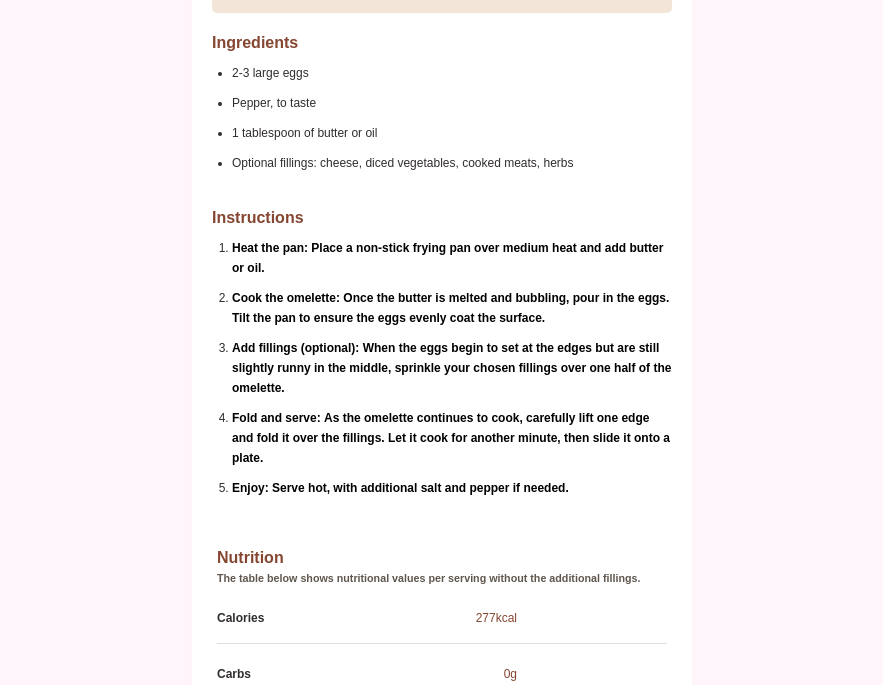
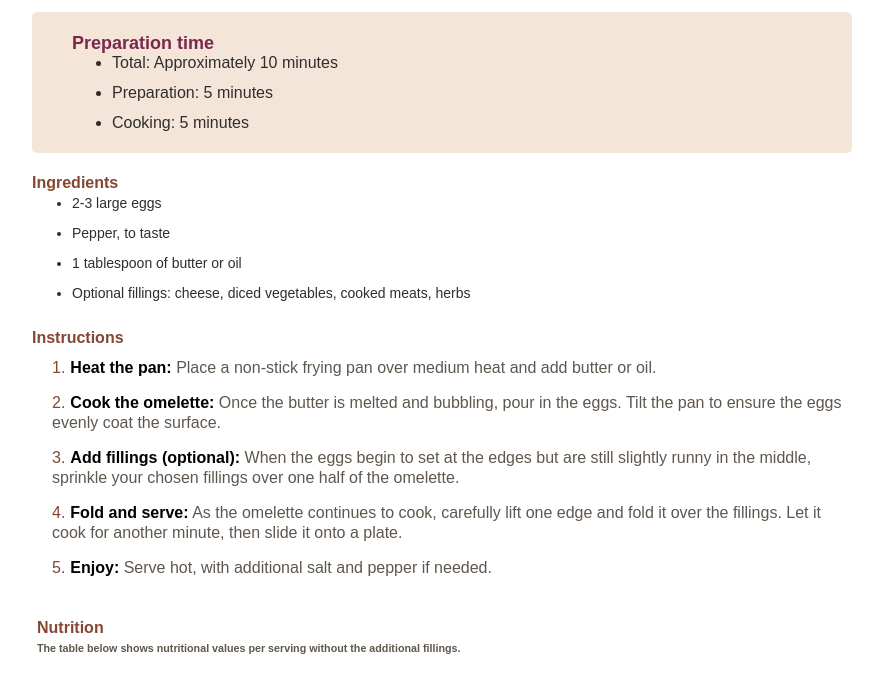
Before and after one commit to Auly-hub/recipe-page-main, a plain HTML site: page recipe-page-main/index.html in a window 1536 px wide. Shown: the part 528-1213 px from the top of the page, without its empty margins (326-1209 px from the left). Drawn offline with Linux system fonts and the light colour scheme.

Commit message:
recipe-page-main

```diff
--- a/recipe-page-main/index.html
+++ b/recipe-page-main/index.html
@@ -44,13 +44,13 @@
 
       <div class="Instructions_sect">
         <h4>Instructions</h4>
-        <ol>
-            <li><span>Heat the pan:</span> <span class="title">Place a non-stick frying pan over medium heat and add butter or oil.</span></li>
-            <li><span>Cook the omelette:</span> <span class="title">Once the butter is melted and bubbling, pour in the eggs. Tilt the pan to ensure the eggs evenly coat the surface.</span></li>
-            <li><span>Add fillings (optional):</span> <span class="title">When the eggs begin to set at the edges but are still slightly runny in the middle, sprinkle your chosen fillings over one half of the omelette.</span></li>
-            <li><span>Fold and serve:</span> <span class="title">As the omelette continues to cook, carefully lift one edge and fold it over the fillings. Let it cook for another minute, then slide it onto a plate.</span></li>
-            <li><span>Enjoy:</span> <span class="title">Serve hot, with additional salt and pepper if needed.</span></li>
-        </ol>
+
+            <p ><span class="num">1.</span><span  class="tire">Heat the pan:</span> <span class="title">Place a non-stick frying pan over medium heat and add butter or oil.</span></p>
+            <p ><span class="num">2.</span><span class="tire" >Cook the omelette:</span> <span class="title">Once the butter is melted and bubbling, pour in the eggs. Tilt the pan to ensure the eggs evenly coat the surface.</span></p>
+            <p ><span class="num">3.</span><span class="tire">Add fillings (optional):</span> <span class="title">When the eggs begin to set at the edges but are still slightly runny in the middle, sprinkle your chosen fillings over one half of the omelette.</span></p>
+            <p ><span class="num">4.</span><span class="tire">Fold and serve:</span> <span class="title">As the omelette continues to cook, carefully lift one edge and fold it over the fillings. Let it cook for another minute, then slide it onto a plate.</span></p>
+            <p ><span class="num">5.</span><span class="tire">Enjoy:</span> <span class="title">Serve hot, with additional salt and pepper if needed.</span></p>
+
       </div>
 
       <div class="Nutrition-sect">
--- a/recipe-page-main/styles.css
+++ b/recipe-page-main/styles.css
@@ -57,25 +57,25 @@ main {
     color: hsl(30, 10%, 34%);
 }
 
-.Preparation-sect{
+.Preparation-sect {
     margin-top: 15px;
     background-color: hsl(30, 54%, 90%);
     padding-top: 1px;
-    padding-bottom:10px;
+    padding-bottom: 10px;
     padding-left: 25px;
     border-radius: 5px;
 }
 
-.Preparation-sect h2{
+.Preparation-sect h2 {
     margin-top: 20px;
-    font-size: 14px;
-    color:hsl(332, 51%, 32%) ;
+    font-size: 16px;
+    color: hsl(332, 51%, 32%);
 }
 
-.Preparation-sect ul li{
+.Preparation-sect ul li {
     padding-bottom: 5px;
-    font-size: 12px;
-    color:  hsl(24, 5%, 18%);
+    font-size: 16px;
+    color: hsl(24, 5%, 18%);
 }
 
 h3, h4, h5 {
@@ -84,30 +84,38 @@ h3, h4, h5 {
     font-size: 16px;
 }
 
-ul, ol {
+.Instructions_sect p{
     text-align: left;
     margin: 10px 0;
     padding-left: 20px;
     padding-bottom: 5px;
-    color:  hsl(24, 5%, 18%);
+    font-size: 16px;
+
 }
 
-span{
+.num{
+    color: hsl(14, 45%, 36%);
+}
+
+.tire {
     color: black;
     font-weight: bolder;
     padding-bottom: 5px;
+    padding-left: 5px;
+}
+
+.title{
+    color: hsl(30, 10%, 34%);
 }
 
 li {
     margin-bottom: 5px;
-    font-size: 12px;
-    color:  hsl(24, 5%, 18%);
+    font-size: 14px;
+    color: hsl(24, 5%, 18%);
     padding-bottom: 5px;
 }
 
 .Nutrition-sect {
-    /* margin-top: 10px; */
-    /* background-color: hsl(30, 54%, 90%); */
     padding: 5px;
     border-radius: 8px;
 }
@@ -115,22 +123,22 @@ li {
 .Nutri_lg {
     font-size: 12px;
     font-weight: bold;
-    color:  hsl(24, 5%, 18%);
-
+    color: hsl(24, 5%, 18%);
 }
 
 .Nutri_Mb {
-    font-size:12px;
+    font-size: 12px;
     color: hsl(14, 45%, 36%);
     padding-bottom: 10px;
     padding-right: 150px;
 }
+
 .Mb-lg {
     display: flex;
     justify-content: space-between;
     margin: 20px 0;
     padding-bottom: 5px;
-    border-bottom: 1px solid hsl(30, 18%, 87%); /* Light gray line */
+    border-bottom: 1px solid hsl(30, 18%, 87%);
 }
 
 .attribution {
@@ -139,3 +147,96 @@ li {
     font-size: 12px;
     color: hsl(332, 58%, 44%);
 }
+
+
+@media (min-width: 1440px) {
+    body {
+        font-size: 16px;
+    }
+
+    .MB-mentor {
+        max-width: 900px;
+        padding: 40px;
+    }
+
+    .recipe_text h1 {
+        font-size: 32px;
+    }
+
+    .recipe_text p {
+        font-size: 16px;
+    }
+
+    .Preparation-sect {
+        padding-left: 40px;
+    }
+
+    .Preparation-sect h2 {
+        font-size: 18px;
+    }
+
+    .Preparation-sect ul li {
+        font-size: 16px;
+    }
+
+    .Mb-lg {
+        margin: 30px 0;
+    }
+
+    ul, ol {
+        padding-left: 40px;
+    }
+
+    .Nutri_Mb {
+        padding-right: 250px;
+    }
+}
+
+
+@media (max-width: 375px) {
+    body {
+        font-size: 12px;
+    }
+
+    .MB-mentor {
+        max-width: 100%;
+        padding: 10px;
+    }
+
+    .Mb-lg {
+        display: flex;
+        justify-content: space-between;
+        align-items: flex-start;
+        margin: 15px 0;
+        padding-bottom: 10px;
+        border-bottom: 1px solid hsl(30, 18%, 87%);
+    }
+
+    .recipe_text h1 {
+        font-size: 20px;
+    }
+
+    .recipe_text p {
+        font-size: 15px;
+    }
+
+    .Preparation-sect h2 {
+        font-size: 16px;
+    }
+
+    .Preparation-sect ul li {
+        font-size: 15px;
+    }
+
+    .Nutrition-sect {
+        padding: 5px;
+    }
+
+    ul, ol {
+        padding-left: 15px;
+    }
+
+    /* .Nutri_Mb {
+        padding-right: 5rem;
+    } */
+}
```
